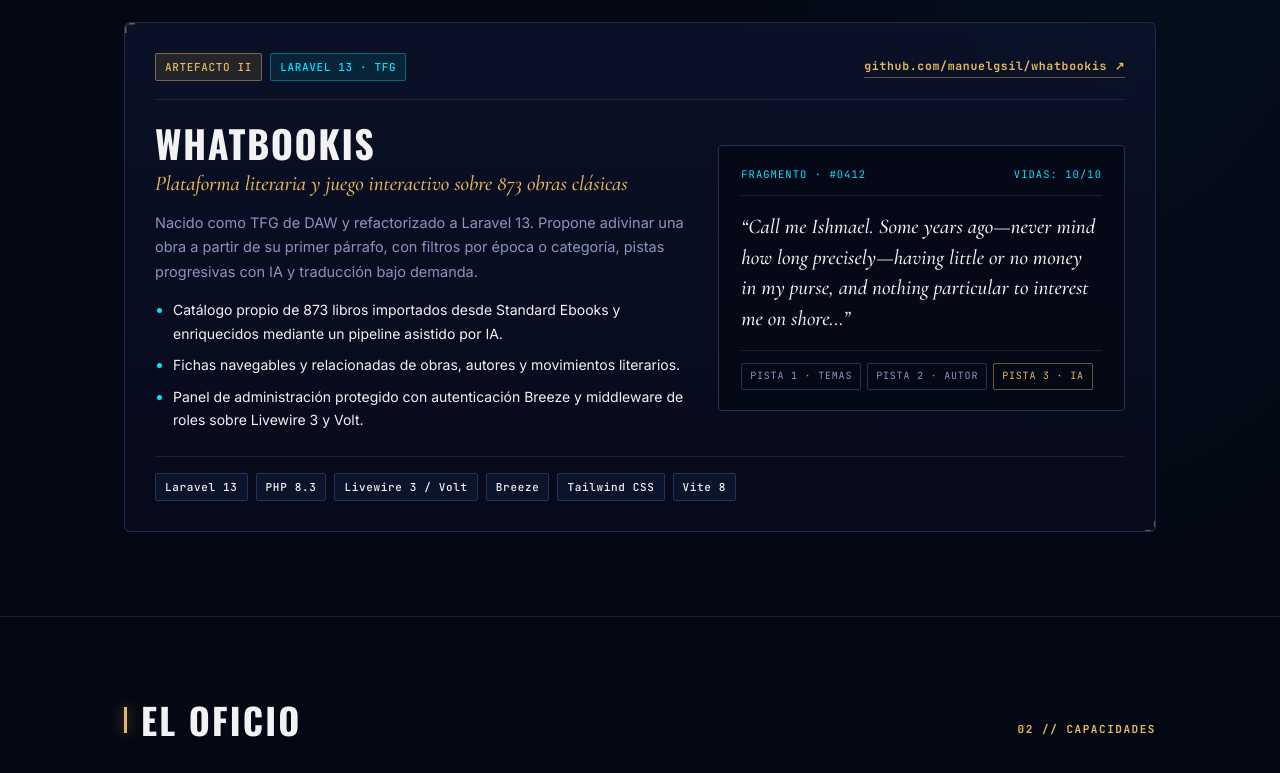
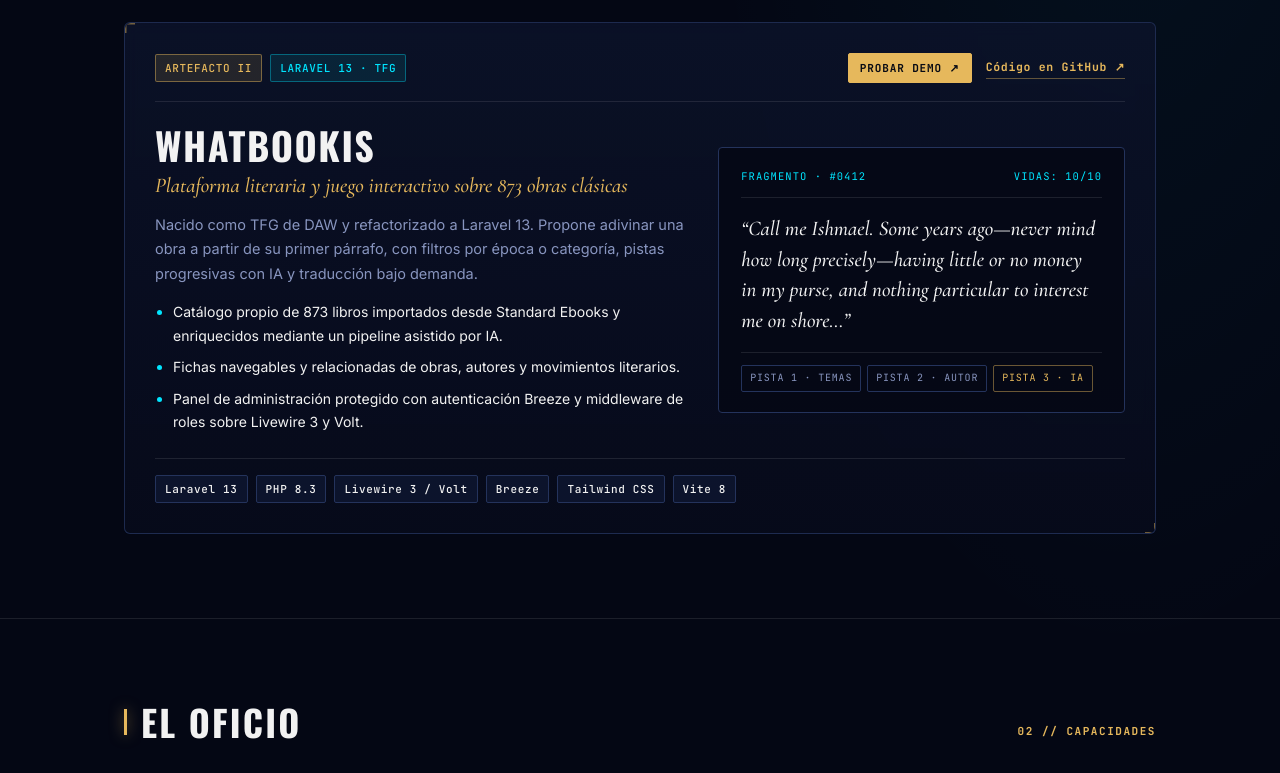
Before and after one commit to manuelgsil/manuelgsil.github.io, an Astro site: page / in a window 1280 px wide. Shown: the part 1574-2347 px from the top of the page. Built offline with nearby package versions, Linux system fonts and the light colour scheme; Astro itself is replaced by a stand-in of ours.

Commit message:
feat: add live demo link for whatbookis

```diff
--- a/src/components/Projects.astro
+++ b/src/components/Projects.astro
@@ -98,9 +98,14 @@ const tabEntries = Object.entries(MIRAGE_STATION.tabs);
           <span class="mono-tag mono-tag--gold">{WHATBOOKIS.code}</span>
           <span class="mono-tag mono-tag--cyan">LARAVEL 13 · TFG</span>
         </div>
-        <a class="repo-cta" href={WHATBOOKIS.repoUrl} target="_blank" rel="noopener">
-          github.com/manuelgsil/whatbookis ↗
-        </a>
+        <div class="artifact-links">
+          <a class="demo-cta" href={WHATBOOKIS.demoUrl} target="_blank" rel="noopener">
+            Probar demo ↗
+          </a>
+          <a class="repo-cta" href={WHATBOOKIS.repoUrl} target="_blank" rel="noopener">
+            Código en GitHub ↗
+          </a>
+        </div>
       </div>
 
       <div class="book-grid">
@@ -180,6 +185,32 @@ const tabEntries = Object.entries(MIRAGE_STATION.tabs);
     display: flex;
     flex-wrap: wrap;
     gap: 8px;
+  }
+
+  .artifact-links {
+    display: flex;
+    flex-wrap: wrap;
+    align-items: center;
+    gap: 14px;
+  }
+
+  .demo-cta {
+    font-family: var(--font-mono);
+    font-size: 11px;
+    font-weight: 700;
+    letter-spacing: 0.08em;
+    text-transform: uppercase;
+    color: #070a14;
+    background: var(--gold);
+    border: 1px solid var(--gold);
+    padding: 5px 11px;
+    border-radius: var(--radius-xs);
+    transition: background-color 0.15s ease, transform 0.15s ease;
+  }
+
+  .demo-cta:hover {
+    background: #f2ca78;
+    transform: translateY(-1px);
   }
 
   .repo-cta {
--- a/src/data/portfolio.ts
+++ b/src/data/portfolio.ts
@@ -81,6 +81,7 @@ export const WHATBOOKIS = {
   code: "ARTEFACTO II",
   name: "whatbookis",
   subtitle: "Plataforma literaria y juego interactivo sobre 873 obras clásicas",
+  demoUrl: "https://whatbookis-t3nw.onrender.com/",
   repoUrl: "https://github.com/manuelgsil/whatbookis",
   summary:
     "Nacido como TFG de DAW y refactorizado a Laravel 13. Propone adivinar una obra a partir de su primer párrafo, con filtros por época o categoría, pistas progresivas con IA y traducción bajo demanda.",
```
